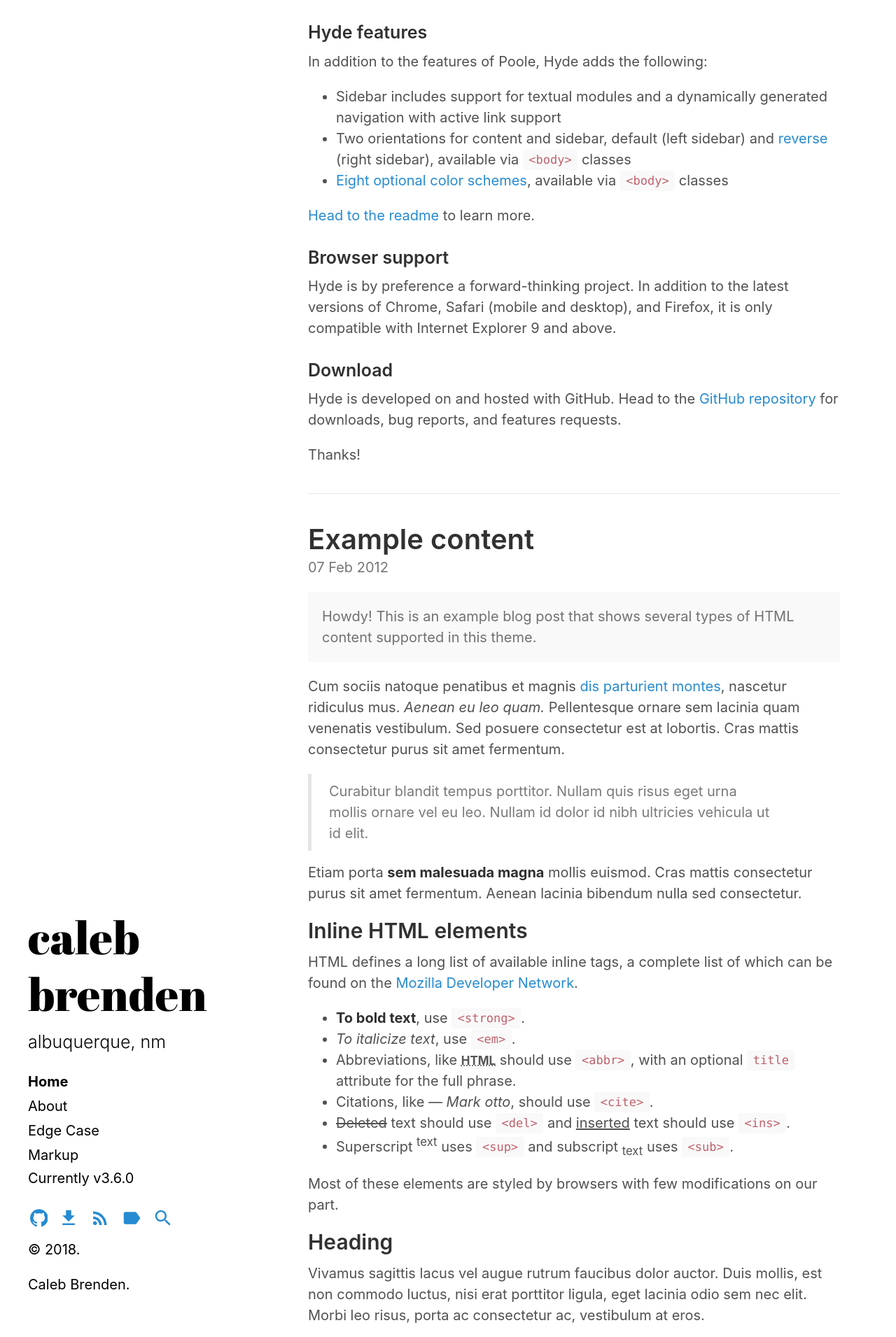
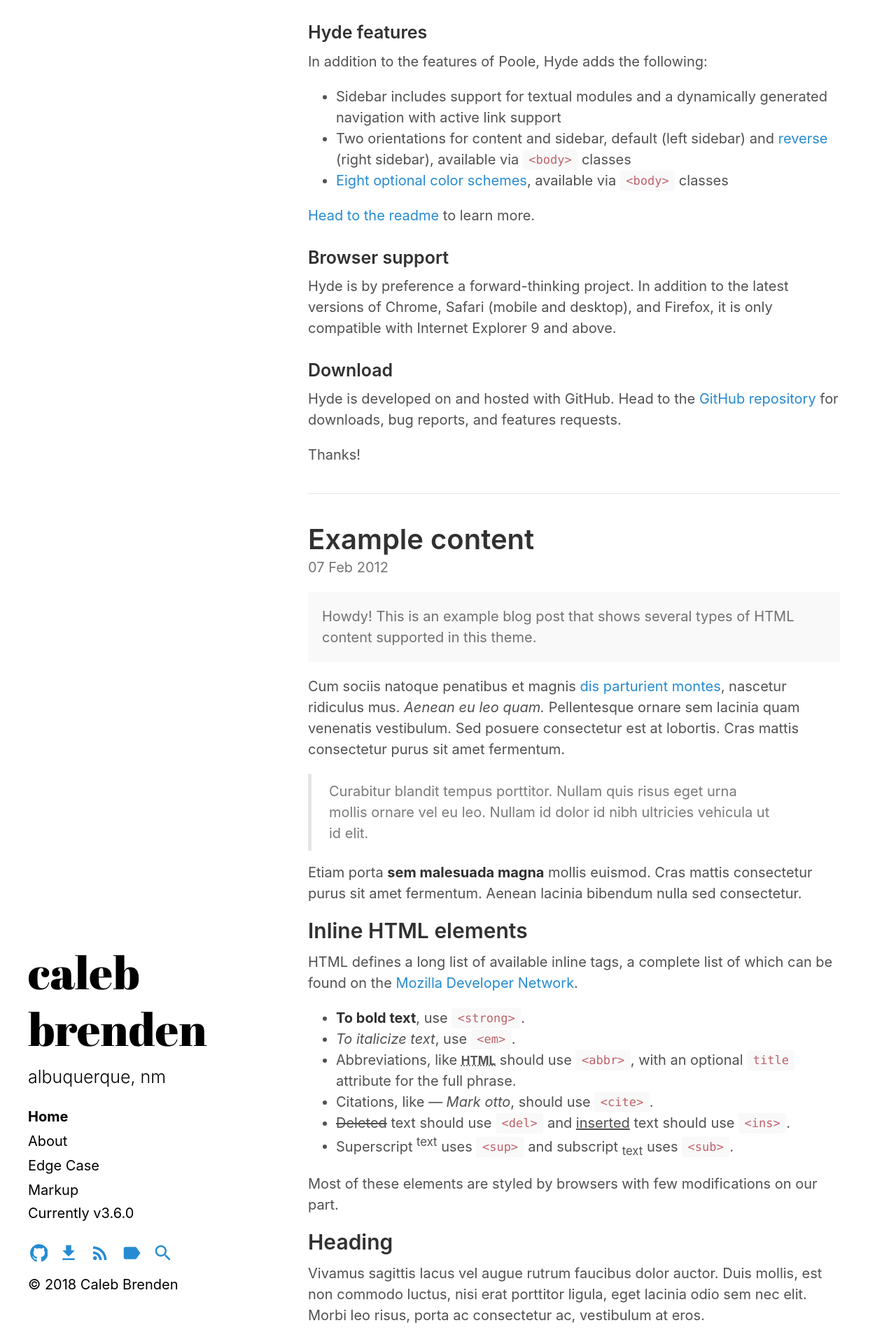
Before and after one commit to calebbrenden/my-site, a Jekyll site: the page built from index.html, in a window 1280 px wide. Shown: the part 3089-5000 px from the top of the page at 70% size. Built offline with Jekyll 4.4.1, drawn with Linux system fonts in a browser that asks for light colours; the list of posts is cut into pages by our own code.

Commit message:
changed copyright
yuh

```diff
--- a/_includes/copyright.html
+++ b/_includes/copyright.html
@@ -1,4 +1,3 @@
 <p>
-  &copy; {{ site.time | date: '%Y' }}.
-  <p>Caleb Brenden.</p>
+  &copy; {{ site.time | date: '%Y' }} Caleb Brenden</p>
 </p>
```
Also changed, not shown: 1 other file.
